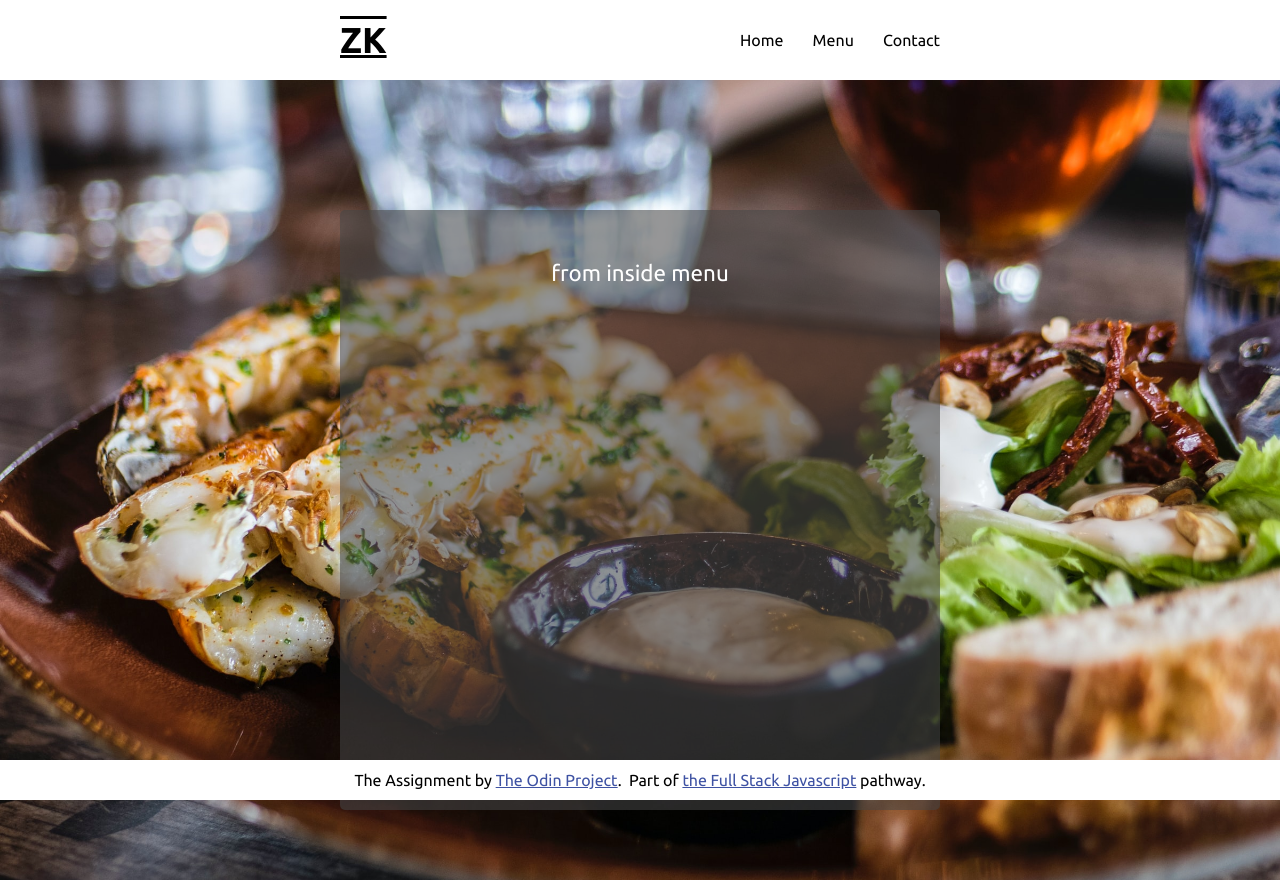
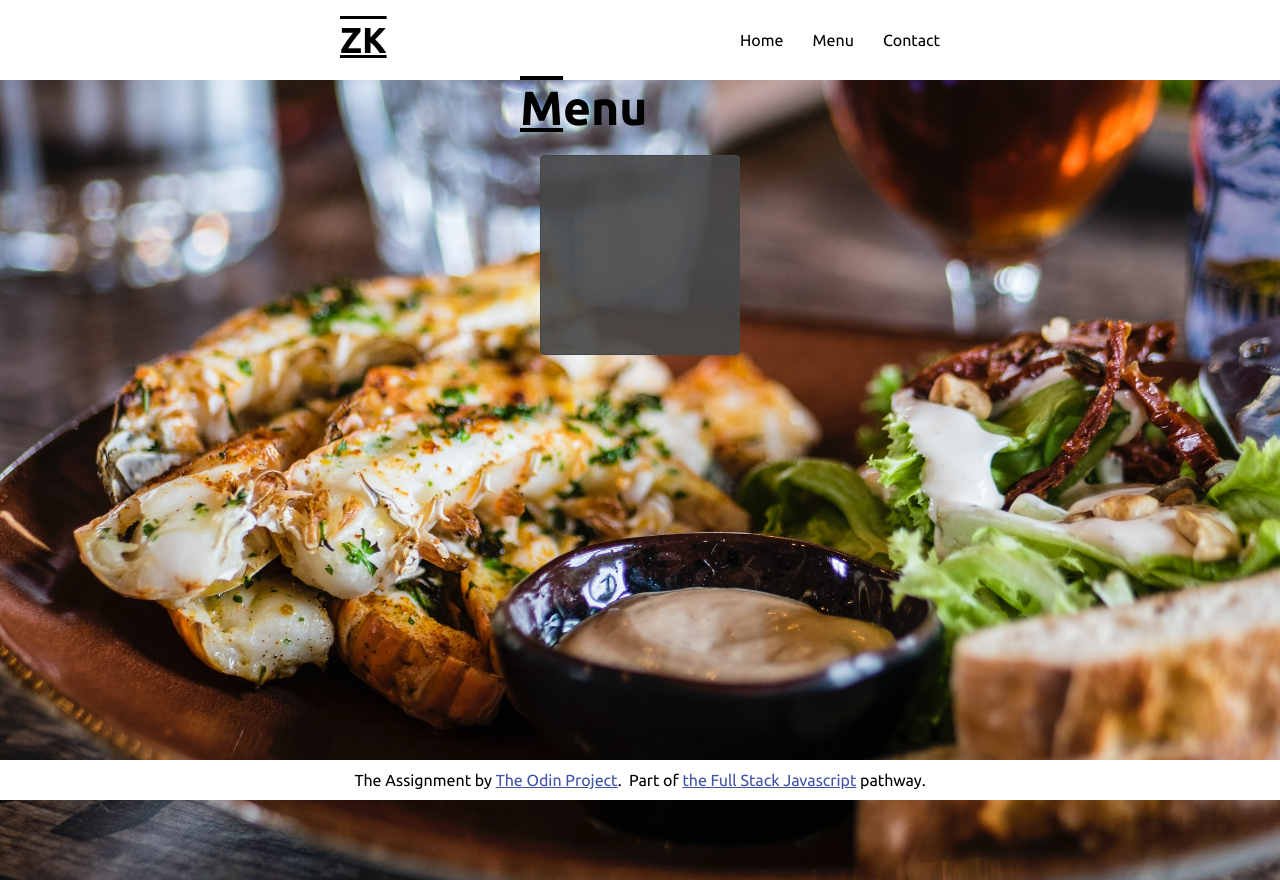
Before and after one commit to toddteis/Restaurant-Page-Project, a website built with webpack: page dist/index.html in a window 1280 px wide. Both pictures are taken after a click on the item "Menu". Built offline with nearby package versions, Linux system fonts and the light colour scheme.

Commit message:
Refactored header.js.

```diff
--- a/src/header.js
+++ b/src/header.js
@@ -19,17 +19,15 @@ const header = (() => {
     }
 
     function navMenu() {
-      const contentArea = document.getElementById('text');
-      removeAllChildNodes(contentArea);
-      const menuContent = menu.createMenu();
-      contentArea.append(menuContent);
+      const main = document.getElementById('main');
+      removeAllChildNodes(main);
+      main.append(menu.createMenu());
     }
 
     function navContact() {
-      const contentArea = document.getElementById('text');
-      removeAllChildNodes(contentArea);
-      const contactContent = contact.createContact();
-      contentArea.append(contactContent);
+      const main = document.getElementById('main');
+      removeAllChildNodes(main);
+      main.append(contact.createContact());
     }
 
     // create Logo
--- a/src/home.js
+++ b/src/home.js
@@ -2,12 +2,12 @@ const home = (() => {
 
   function createHome() {
     const element = document.createElement('div');
-    element.classList.add('text-shade-container');
+    element.classList.add('home-shade-container');
     const firstDivEle = document.createElement('div');
     const secDivEle = document.createElement('div');
-    firstDivEle.classList.add('shade');
-    secDivEle.classList.add('text');
-    secDivEle.id = 'text';
+    firstDivEle.classList.add('home-shade');
+    secDivEle.classList.add('home-text');
+    secDivEle.id = 'home-text';
 
     const h1Ele = document.createElement('h1');
     const paraEle1 = document.createElement('p');
--- a/src/menu.js
+++ b/src/menu.js
@@ -2,7 +2,15 @@ const menu = (() => {
 
   function createMenu() {
     const element = document.createElement('div');
-    element.textContent = 'from inside menu';
+    const h1Ele = document.createElement('h1');
+    h1Ele.innerHTML = "<span>M</span>" + "enu";
+    element.append(h1Ele);
+    const cardsEle = document.createElement('div');
+    cardsEle.classList.add('cards');
+    element.append(cardsEle);
+    const card1Ele = document.createElement('div');
+    card1Ele.classList.add('card');
+    cardsEle.append(card1Ele);
     return element
   }
 
--- a/src/style.css
+++ b/src/style.css
@@ -69,7 +69,7 @@ main {
   background: center / cover no-repeat url(./davide-cantelli-jpkfc5_d-DI-unsplash.jpg);
 }
 
-.text-shade-container {
+.home-shade-container {
   position: relative;
   margin-top: 130px;
   display: flex;
@@ -80,7 +80,7 @@ main {
   width: 600px;
 }
 
-.shade {
+.home-shade {
   position: absolute;
   top: 0;
   left: 0;
@@ -91,7 +91,7 @@ main {
   border-radius: 5px;
 }
 
-.text {
+.home-text {
   position: absolute;
   top: 0;
   left: 0;
@@ -107,12 +107,28 @@ main {
   text-align: center;
 }
 
-.text > h1 > span {
+h1 > span {
   text-decoration: underline overline;
 }
 
 h1 {
   font-size: 3rem;
+}
+
+/* MENU SECTION */
+
+.cards {
+  display: flex;
+  flex-direction: column;
+  padding: 20px;
+}
+
+.card {
+  width: 200px;
+  height: 200px;
+  background-color: rgba(70, 70, 70, 0.9);
+  border: 1px solid rgba(70, 70, 70, 1);
+  border-radius: 4px;
 }
 
 /* FOOTER SECTION */
```
Also changed, not shown: dist/index.bundle.js.
